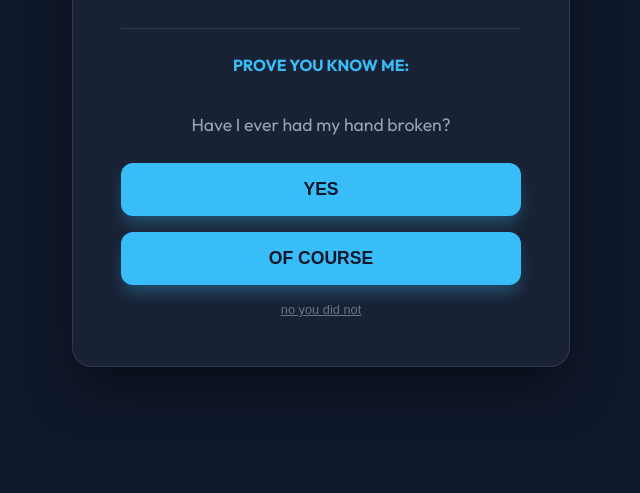
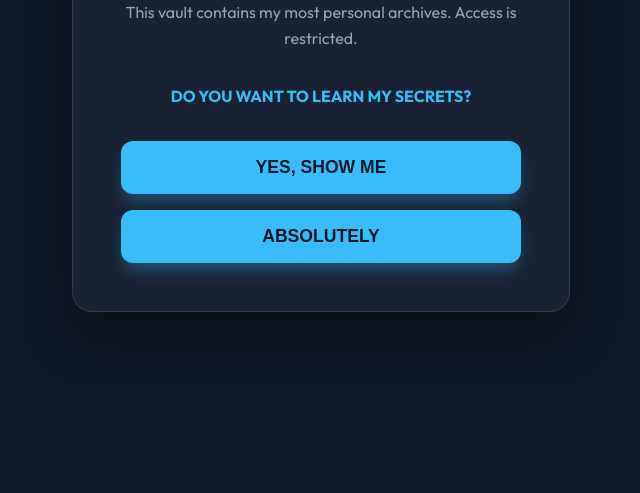
Before and after one commit to TaVlala/Roll, a website: page index.html in a window 1280 px wide. Shown: the part 307-800 px from the top of the page, without its empty margins (319-959 px from the left). Drawn offline with Linux system fonts and the light colour scheme.

Commit message:
Add two-step intro to secret prank

```diff
--- a/index.html
+++ b/index.html
@@ -98,11 +98,22 @@
 
 <body>
 
-    <div class="card" id="invite-card">
+    <!-- STEP 1: THE HOOK -->
+    <div class="card" id="intro-card">
         <h1>Davit's Deep Secrets</h1>
-        <p>You've been granted access to my private vault. Reach the end to reveal my biggest secret.</p>
+        <p>This vault contains my most personal archives. Access is restricted.</p>
+        <p style="color: #38bdf8; font-weight: 700; margin-top: 2rem;">DO YOU WANT TO LEARN MY SECRETS?</p>
+        <div style="display: flex; flex-direction: column; gap: 1rem; margin-top: 1.5rem;">
+            <button class="btn" onclick="goToQuestion()">YES, SHOW ME</button>
+            <button class="btn" onclick="goToQuestion()">ABSOLUTELY</button>
+        </div>
+    </div>
+
+    <!-- STEP 2: THE PERSONAL QUESTION -->
+    <div class="card" id="question-card" style="display: none;">
+        <h1>Security Check</h1>
+        <p>To confirm your identity, answer one question about me correctly.</p>
         <hr style="border: 0; border-top: 1px solid rgba(255,255,255,0.1); margin: 1.5rem 0;">
-        <p style="color: #38bdf8; font-weight: 700;">PROVE YOU KNOW ME:</p>
         <p style="font-size: 1.1rem; margin-bottom: 1.5rem;">Have I ever had my hand broken?</p>
 
         <div style="display: flex; flex-direction: column; gap: 1rem;">
@@ -114,9 +125,9 @@
         </div>
     </div>
 
-    <!-- FAKE LOADING SCREEN -->
+    <!-- STEP 3: FAKE LOADING SCREEN -->
     <div class="card" id="loading-card" style="display: none;">
-        <h1 id="loading-text">Correct.</h1>
+        <h1 id="loading-text">Identity Confirmed.</h1>
         <div
             style="width: 100%; height: 8px; background: rgba(255,255,255,0.1); border-radius: 4px; margin: 2rem 0; overflow: hidden;">
             <div id="progress-bar" style="width: 0%; height: 100%; background: #38bdf8; transition: width 0.3s ease;">
@@ -139,8 +150,13 @@
             { text: "Access Granted.", sub: "Opening secret file..." }
         ];
 
+        function goToQuestion() {
+            document.getElementById('intro-card').style.display = 'none';
+            document.getElementById('question-card').style.display = 'block';
+        }
+
         function goToLoading() {
-            document.getElementById('invite-card').style.display = 'none';
+            document.getElementById('question-card').style.display = 'none';
             document.getElementById('loading-card').style.display = 'block';
 
             let step = 0;
```
